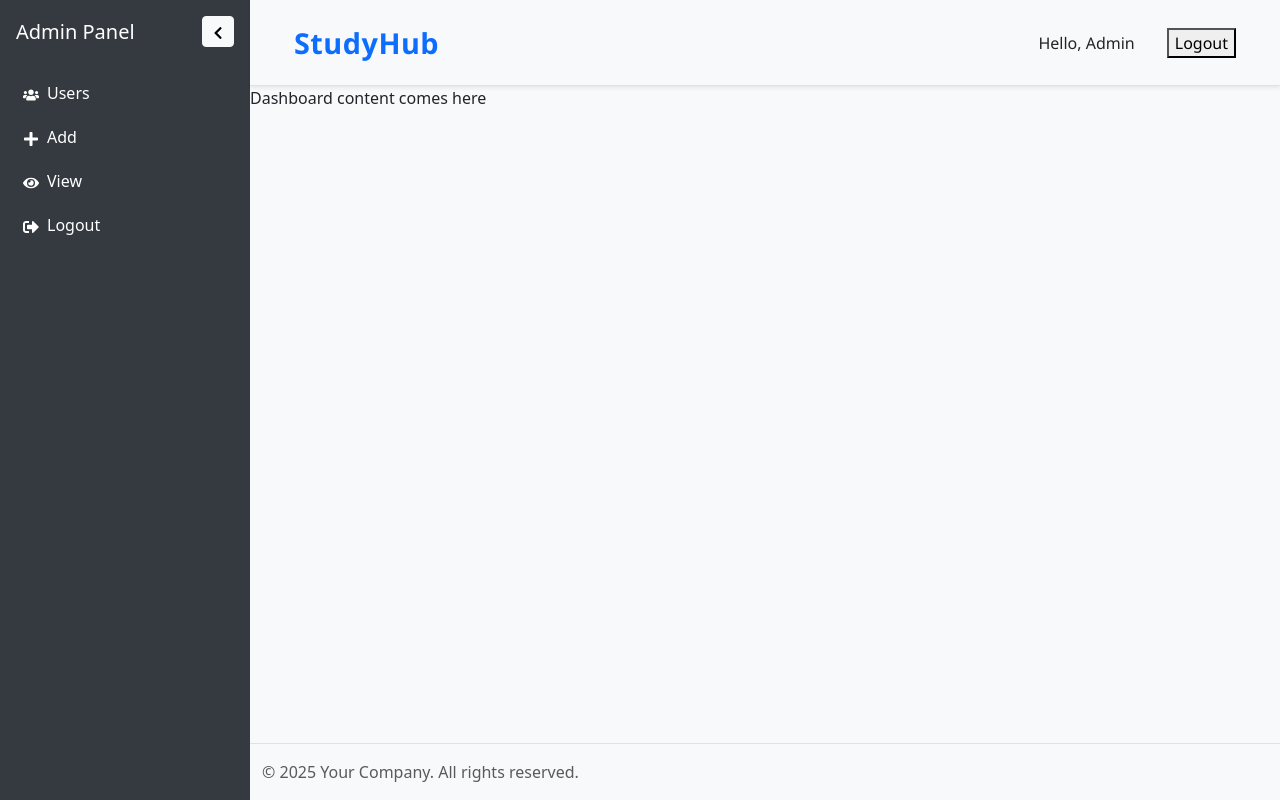
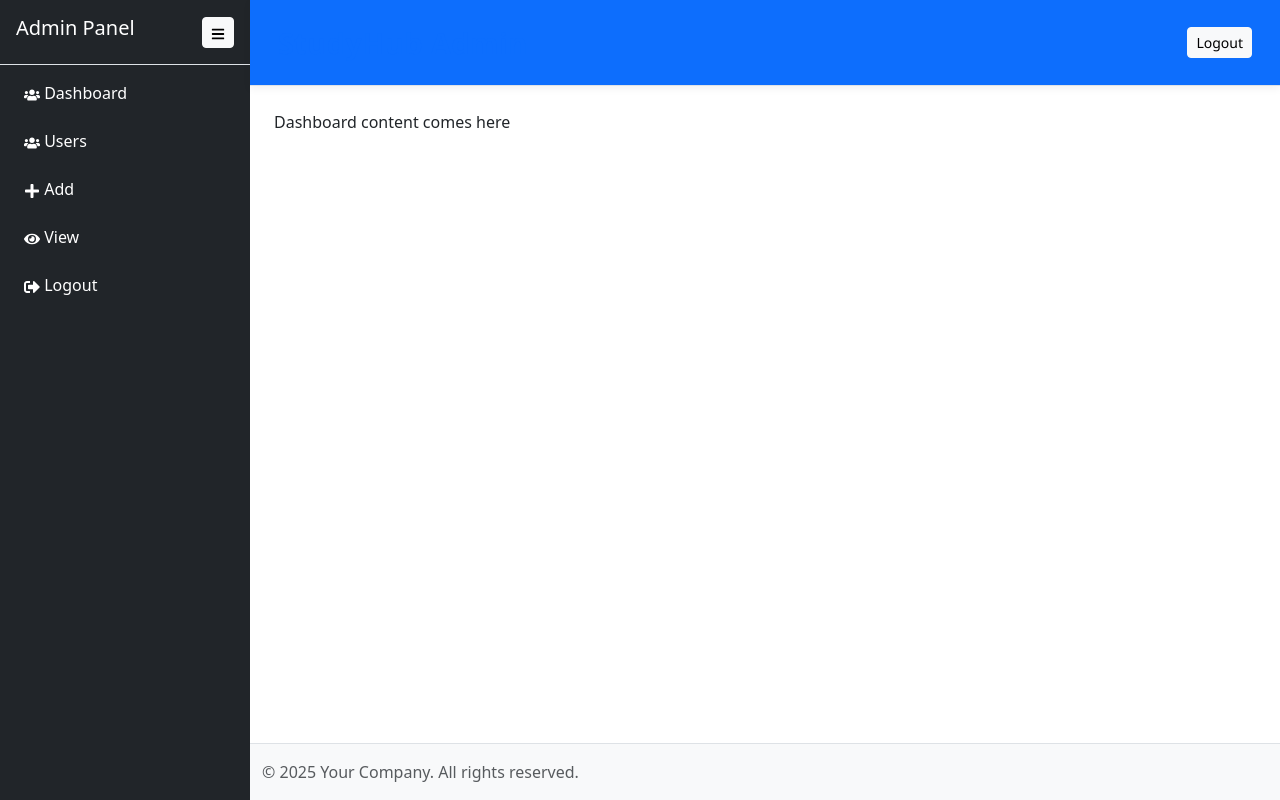
Before and after one commit to sowmiyacodes/studyhubfrontend, a React (Create React App) app: page /admin in a window 1280 px wide. Built offline with nearby package versions, Linux system fonts and the light colour scheme.

Commit message:
added the user and now the fetch users works properly

```diff
--- a/package.json
+++ b/package.json
@@ -7,6 +7,7 @@
     "@testing-library/jest-dom": "^6.8.0",
     "@testing-library/react": "^16.3.0",
     "@testing-library/user-event": "^13.5.0",
+    "axios": "^1.12.2",
     "bootstrap": "^5.3.8",
     "js-cookie": "^3.0.5",
     "js-cookies": "^1.0.4",
--- a/src/App.js
+++ b/src/App.js
@@ -2,41 +2,50 @@
 import "bootstrap/dist/css/bootstrap.min.css";
 import "bootstrap/dist/js/bootstrap.bundle.min";
 import { Routes, Route } from "react-router-dom";
+import { useState } from "react";
 import Cookies from "js-cookie";
-import { useState } from "react";
 
-import Header from './components/header/header.component.jsx';
-import RegisterForm from './components/auth/register.component.jsx';
-import LoginForm from './components/auth/login.component.jsx';
-import { UserContext } from './components/context/usercontext.component.js';
-import Home from './pages/home.jsx';
+import Header from "./components/header/header.component.jsx";
+import RegisterForm from "./components/auth/register.component.jsx";
+import LoginForm from "./components/auth/login.component.jsx";
+import { UserContext } from "./components/context/usercontext.component.js";
+import Home from "./pages/home.jsx";
 
-
+// Admin pages
+import AdminLayout from "./layouts/AdminLayout";
 import Dashboard from "./pages/admin/Dashboard";
-import AdminLayout from "./layouts/AdminLayout";
+import Users from "./pages/admin/Users";
+import Add from "./pages/admin/Add";
+import View from "./pages/admin/View";
 
 const App = () => {
-  // initialize user state from cookies
   const [user, setUser] = useState(() => {
     const displayName = Cookies.get("display_name");
     const email = Cookies.get("email");
-    return displayName && email ? { display_name: displayName, email } : null;
+    const user_access = Cookies.get("user_access");
+    return displayName && email
+      ? { display_name: displayName, email, user_access }
+      : null;
   });
 
   return (
     <UserContext.Provider value={{ user, setUser }}>
       <Routes>
+        {/* Public routes */}
         <Route path="/" element={<Header />}>
           <Route index element={<Home />} />
           <Route path="register" element={<RegisterForm />} />
           <Route path="login" element={<LoginForm />} />
-          {/* Optional: catch-all redirect */}
           <Route path="*" element={<Home />} />
         </Route>
-        <Route path="/admin" element={<AdminLayout />}>
-		          <Route index element={<Dashboard />} />
-		          <Route path="dashboard" element={<Dashboard />} />
-		    </Route>
+
+        {/* Admin routes */}
+        <Route path="/admin/*" element={<AdminLayout />}>
+          <Route index element={<Dashboard />} />       {/* /admin */}
+          <Route path="users" element={<Users />} />   {/* /admin/users */}
+          <Route path="add" element={<Add />} />       {/* /admin/add */}
+          <Route path="view" element={<View />} />     {/* /admin/view */}
+        </Route>
       </Routes>
     </UserContext.Provider>
   );
--- /dev/null
+++ b/src/components/admin/AdminHeader.css
@@ -0,0 +1,41 @@
+/* Header container */
+.admin-header {
+  background-color: #1f497d; /* professional blue */
+  color: white;
+  padding: 0.5rem 1rem;
+  display: flex;
+  justify-content: space-between;
+  align-items: center;
+}
+
+/* Brand text */
+.admin-header .brand {
+  color: white; /* ensure StudyHub Admin text is white */
+  font-weight: 600;
+  font-size: 1.25rem;
+}
+
+.admin-header .user-info {
+  display: flex;
+  align-items: center;
+  gap: 1rem;
+}
+
+.admin-header .user-info span {
+  font-weight: 500;
+}
+
+.admin-header .logout-btn {
+  background-color: #ffffff;
+  color: #1f497d;
+  border: none;
+  padding: 0.25rem 0.75rem;
+  border-radius: 4px;
+  cursor: pointer;
+  font-weight: 500;
+  transition: background 0.2s ease;
+}
+
+.admin-header .logout-btn:hover {
+  background-color: #e6e6e6;
+}
--- a/src/components/admin/AdminHeader.js
+++ b/src/components/admin/AdminHeader.js
@@ -1,33 +1,35 @@
-// src/components/admin/AdminHeader.js
+import React, { useContext } from "react";
 import { Navbar, Nav, Container } from "react-bootstrap";
-import { Outlet, Link } from "react-router-dom";
-import { Fragment } from "react/jsx-runtime";
+import { UserContext } from "../../components/context/usercontext.component";
+import Cookies from "js-cookie";
+import { useNavigate } from "react-router-dom";
+import './AdminHeader.css';
 
 const AdminHeader = () => {
- return (
-   <Fragment>
-    <Navbar expand="lg" bg="light" className="border-bottom shadow-sm">
-      <Container>
-        {/* Brand on left */}
-        <Navbar.Brand as={Link} to="/">StudyHub</Navbar.Brand>
+  const { user, setUser } = useContext(UserContext);
+  const navigate = useNavigate();
 
-        {/* Hamburger toggler */}
-        <Navbar.Toggle aria-controls="main-navbar-nav" />
+  const handleLogout = () => {
+    Cookies.remove("display_name");
+    Cookies.remove("email");
+    Cookies.remove("user_access");
+    setUser(null);
+    navigate("/");
+  };
 
-        {/* Collapsible content */}
-        <Navbar.Collapse id="main-navbar-nav">
-
-          {/* Right side login/register */}
-          <Nav className="ms-auto">
-           <div className="d-flex align-items-center gap-3">
-              <span className="me-3">Hello, Admin </span>
-              <button  > Logout </button>
-            </div>
-          </Nav>
-        </Navbar.Collapse>
+  return (
+    <Navbar bg="primary" variant="dark" className="px-3">
+      <Container fluid>
+        <Navbar.Brand className="brand">StudyHub Admin</Navbar.Brand>
+        <Nav className="ms-auto">
+          <span className="text-white me-3">{user?.display_name}</span>
+          <button className="btn btn-light btn-sm" onClick={handleLogout}>
+            Logout
+          </button>
+        </Nav>
       </Container>
     </Navbar>
-    </Fragment>
   );
 };
+
 export default AdminHeader;
--- a/src/components/admin/AdminSidebar.css
+++ b/src/components/admin/AdminSidebar.css
@@ -1,45 +1,47 @@
+/* Sidebar basic style */
 .sidebar {
-  width: 250px;
-  background-color: #343a40;
+  background-color: #2c3e50; /* dark professional blue */
   color: white;
-  height: 100vh;
   transition: width 0.3s ease;
+  min-height: 100vh;
   overflow: hidden;
+}
+
+.sidebar .sidebar-header {
+  display: flex;
+  align-items: center;
+  justify-content: space-between;
+  padding: 1rem;
+  border-bottom: 1px solid rgba(255, 255, 255, 0.1);
+}
+
+.sidebar .nav-link {
+  color: white;
+  padding: 0.75rem 1rem;
+  display: flex;
+  align-items: center;
+  gap: 0.5rem;
+  transition: background 0.2s ease;
+}
+
+.sidebar .nav-link:hover {
+  background-color: #34495e;
+  text-decoration: none;
 }
 
 .sidebar.collapsed {
   width: 80px;
 }
 
-/* Nav links */
-.sidebar .nav-link {
-  color: white;
-  padding: 10px 15px;
-  display: flex;
-  align-items: center;
-  transition: all 0.3s;
+.sidebar.collapsed .nav-link {
+  justify-content: center;
+  padding: 0.75rem 0;
 }
 
-.sidebar .nav-link:hover {
-  background-color: #495057;
-}
-
-/* Sidebar header */
-.sidebar-header h5 {
-  margin: 0;
+.sidebar.collapsed .nav-link span {
+  display: none; /* hide text when collapsed */
 }
 
 .sidebar.collapsed .sidebar-header h5 {
   display: none;
 }
-
-/* Hide text labels when collapsed */
-.sidebar.collapsed .nav-link .label {
-  display: none;
-}
-
-/* Center icons when collapsed */
-.sidebar.collapsed .nav-link {
-  justify-content: center;
-  padding: 10px 0;
-}
--- a/src/components/admin/AdminSidebar.jsx
+++ b/src/components/admin/AdminSidebar.jsx
@@ -1,35 +1,37 @@
-import React, { useState } from 'react';
-import { Nav } from 'react-bootstrap';
-import { FaUsers, FaPlus, FaEye, FaSignOutAlt, FaBars, FaChevronLeft } from 'react-icons/fa';
+import React from "react";
+import { Nav } from "react-bootstrap";
+import { Link } from "react-router-dom";
+import { FaUsers, FaPlus, FaEye, FaSignOutAlt, FaBars } from "react-icons/fa";
 import './AdminSidebar.css';
 
-const AdminSidebar = () => {
-  const [collapsed, setCollapsed] = useState(false);
-
-  const toggleSidebar = () => setCollapsed(!collapsed);
-
-  const navItems = [
-    { icon: <FaUsers />, label: 'Users', href: '#' },
-    { icon: <FaPlus />, label: 'Add', href: '#' },
-    { icon: <FaEye />, label: 'View', href: '#' },
-    { icon: <FaSignOutAlt />, label: 'Logout', href: '#' },
-  ];
-
+const AdminSidebar = ({ collapsed, toggleSidebar }) => {
   return (
-    <div className={`sidebar d-flex flex-column ${collapsed ? 'collapsed' : ''}`}>
-      <div className="sidebar-header p-3 d-flex justify-content-between align-items-center">
-        {!collapsed && <h5 className="m-0">Admin Panel</h5>}
-        <button className="btn btn-sm btn-light" onClick={toggleSidebar}>
-          {collapsed ? <FaBars /> : <FaChevronLeft />}
+    <div
+      className={`bg-dark text-white d-flex flex-column transition-sidebar`}
+      style={{ width: collapsed ? "80px" : "250px", minHeight: "100vh" }}
+    >
+      <div className="d-flex align-items-center justify-content-between p-3 border-bottom">
+        {!collapsed && <h5>Admin Panel</h5>}
+        <button onClick={toggleSidebar} className="btn btn-sm btn-light">
+          <FaBars />
         </button>
       </div>
-      <Nav className="flex-column p-2">
-        {navItems.map((item, idx) => (
-          <Nav.Link key={idx} href={item.href} className="d-flex align-items-center">
-            <span className="icon">{item.icon}</span>
-            {!collapsed && <span className="label ms-2">{item.label}</span>}
-          </Nav.Link>
-        ))}
+      <Nav className="flex-column p-2 gap-2">
+        <Nav.Link as={Link} to="/admin/dashboard" className="text-white">
+          <FaUsers /> {!collapsed && "Dashboard"}
+        </Nav.Link>
+        <Nav.Link as={Link} to="/admin/users" className="text-white">
+          <FaUsers /> {!collapsed && "Users"}
+        </Nav.Link>
+        <Nav.Link as={Link} to="/admin/add" className="text-white">
+          <FaPlus /> {!collapsed && "Add"}
+        </Nav.Link>
+        <Nav.Link as={Link} to="/admin/view" className="text-white">
+          <FaEye /> {!collapsed && "View"}
+        </Nav.Link>
+        <Nav.Link as={Link} to="/" className="text-white">
+          <FaSignOutAlt /> {!collapsed && "Logout"}
+        </Nav.Link>
       </Nav>
     </div>
   );
--- a/src/layouts/AdminLayout.js
+++ /dev/null
@@ -1,20 +0,0 @@
-// src/layouts/AdminLayout.js
-import React from "react";
-import { Outlet } from "react-router-dom";
-import AdminSidebar from "../components/admin/AdminSidebar";
-import AdminHeader from "../components/admin/AdminHeader"; // ?? Import it
-import AdminFooter from "../components/admin/AdminFooter";
-
-const AdminLayout = () => {
-  return (
- <div className="d-flex flex-row min-vh-100 bg-light">
-      <AdminSidebar />
-      <div className="wrapper flex-grow-1">
-        <AdminHeader />
-        <Outlet />
-        <AdminFooter />
-      </div>
-    </div>
-  );
-};
-export default AdminLayout;
--- /dev/null
+++ b/src/layouts/AdminLayout.jsx
@@ -0,0 +1,26 @@
+import React, { useState } from "react";
+import { Outlet } from "react-router-dom";
+import AdminSidebar from "../components/admin/AdminSidebar";
+import AdminHeader from "../components/admin/AdminHeader";
+import AdminFooter from "../components/admin/AdminFooter";
+
+const AdminLayout = () => {
+  const [collapsed, setCollapsed] = useState(false);
+
+  const toggleSidebar = () => setCollapsed(!collapsed);
+
+  return (
+    <div className="d-flex min-vh-100">
+      <AdminSidebar collapsed={collapsed} toggleSidebar={toggleSidebar} />
+      <div className="flex-grow-1 d-flex flex-column">
+        <AdminHeader />
+        <main className="flex-grow-1 p-4">
+          <Outlet />
+        </main>
+        <AdminFooter />
+      </div>
+    </div>
+  );
+};
+
+export default AdminLayout;
--- /dev/null
+++ b/src/pages/admin/Add.jsx
@@ -0,0 +1,12 @@
+import React from "react";
+
+const Add = () => {
+  return (
+    <div style={{ padding: "20px" }}>
+      <h3>Add Items</h3>
+      {/* Display any items or records here */}
+    </div>
+  );
+};
+
+export default Add;
--- /dev/null
+++ b/src/pages/admin/Users.jsx
@@ -0,0 +1,48 @@
+import React, { useEffect, useState } from "react";
+import axios from "axios";
+
+const Users = () => {
+  const [users, setUsers] = useState([]);
+
+  useEffect(() => {
+    const fetchUsers = async () => {
+      try {
+        const response = await axios.get("http://localhost:5000/admin/users");
+        setUsers(response.data);
+      } catch (err) {
+        console.error(err);
+      }
+    };
+    fetchUsers();
+  }, []);
+
+  return (
+    <div style={{ padding: "20px" }}>
+      <h3>All Users</h3>
+      <table className="table table-striped">
+        <thead>
+          <tr>
+            <th>Display Name</th>
+            <th>Email</th>
+            <th>Role</th>
+            <th>Roll No</th>
+            <th>Status</th>
+          </tr>
+        </thead>
+        <tbody>
+          {users.map((user) => (
+            <tr key={user._id}>
+              <td>{user.display_name}</td>
+              <td>{user.email}</td>
+              <td>{user.user_access}</td>
+              <td>{user.roll_no}</td>
+              <td>{user.status}</td>
+            </tr>
+          ))}
+        </tbody>
+      </table>
+    </div>
+  );
+};
+
+export default Users;
--- /dev/null
+++ b/src/pages/admin/View.jsx
@@ -0,0 +1,12 @@
+import React from "react";
+
+const View = () => {
+  return (
+    <div style={{ padding: "20px" }}>
+      <h3>View Items</h3>
+      {/* Display any items or records here */}
+    </div>
+  );
+};
+
+export default View;
```
Also changed, not shown: src/index.js (+3 -8 lines), 1 other file (tests, documents, lock files or other folders).
